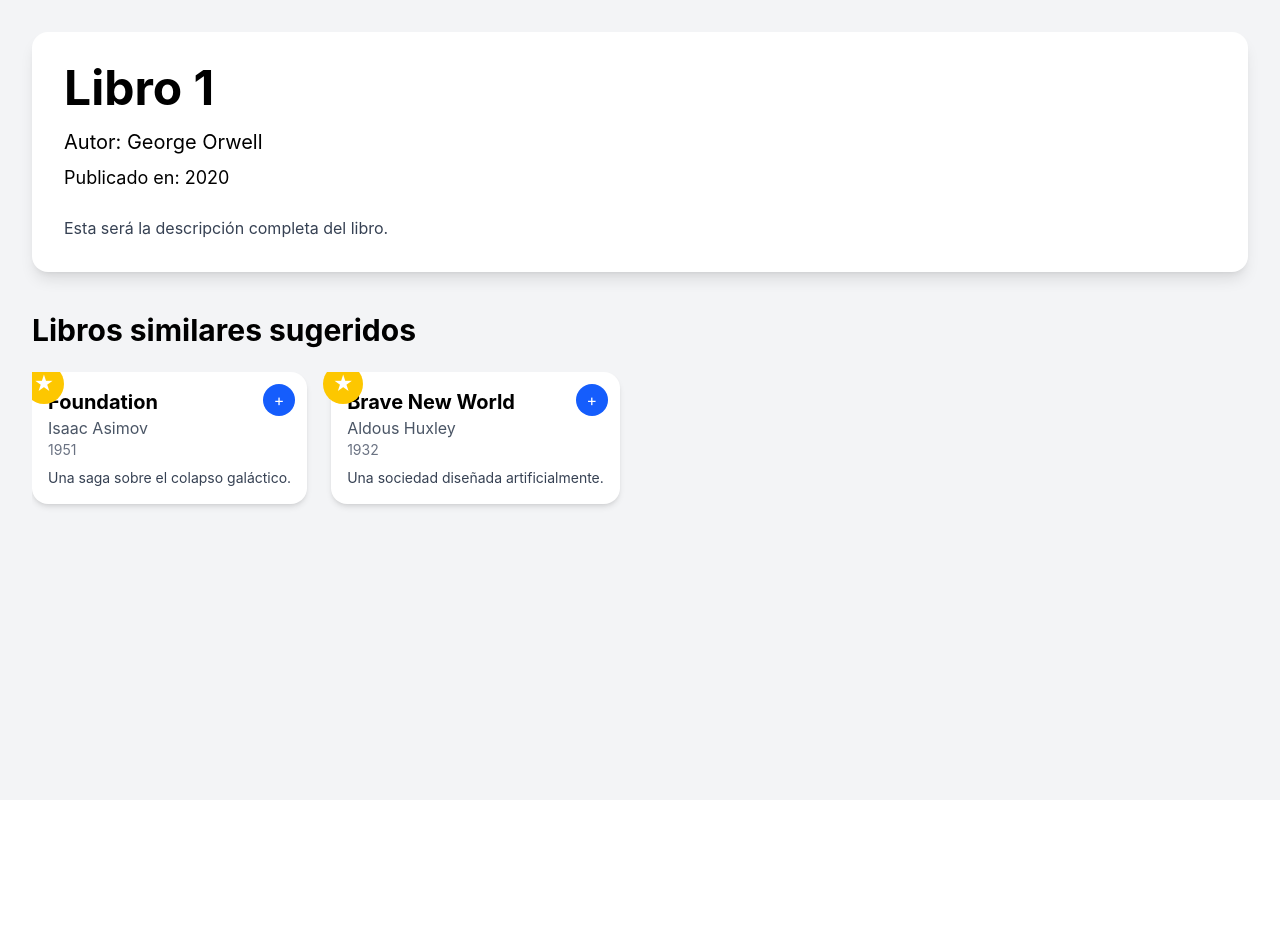
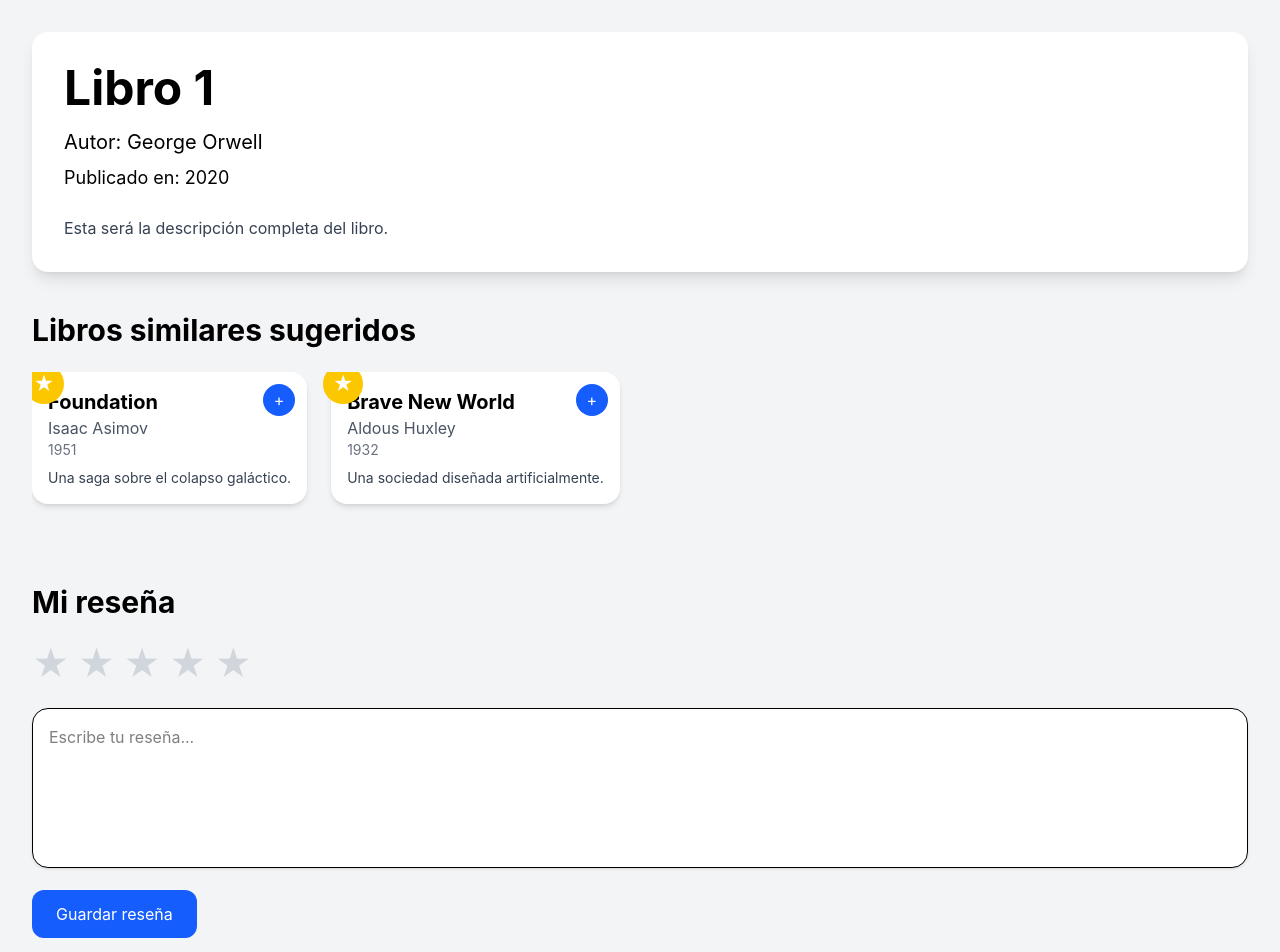
Before and after one commit to Leo141592/BibliotecaFrontend, a React (Vite) app: page /books/1 in a window 1280 px wide. Shown: the top 952 px of the page. Before the commit the page ends 800 px from the top, so only its background shows below. Built offline with nearby package versions, Linux system fonts and the light colour scheme.

Commit message:
Reseñas a libros

```diff
--- a/src/pages/BookDetailsPage.tsx
+++ b/src/pages/BookDetailsPage.tsx
@@ -1,7 +1,11 @@
 import { useParams } from "react-router-dom"
 import BookCard from "../components/BookCard"
+import { useState } from "react"
 
 function BookDetailsPage() {
+
+  const [rating, setRating] = useState(0)
+const [review, setReview] = useState("")
 
   const { id } = useParams()
 
@@ -80,6 +84,52 @@ function BookDetailsPage() {
 
       </section>
 
+      {/* Reseña */}
+<section className="mt-16">
+
+  <h2 className="text-3xl font-bold mb-6">
+    Mi reseña
+  </h2>
+
+  {/* Estrellas */}
+  <div className="flex gap-2 mb-6">
+
+    {[1, 2, 3, 4, 5].map((star) => (
+
+      <button
+        key={star}
+        onClick={() => setRating(star)}
+        className={`
+          text-4xl transition
+          ${star <= rating
+            ? "text-yellow-400"
+            : "text-gray-300"}
+        `}
+      >
+        ★
+      </button>
+
+    ))}
+
+  </div>
+
+  {/* Caja de reseña */}
+  <textarea
+    value={review}
+    onChange={(e) => setReview(e.target.value)}
+    placeholder="Escribe tu reseña..."
+    className="w-full h-40 p-4 rounded-2xl border shadow-sm resize-none bg-white"
+  />
+
+  {/* Botón guardar */}
+  <button
+    className="mt-4 bg-blue-600 text-white px-6 py-3 rounded-xl hover:bg-blue-700 transition"
+  >
+    Guardar reseña
+  </button>
+
+</section>
+
     </div>
   )
 }
```
